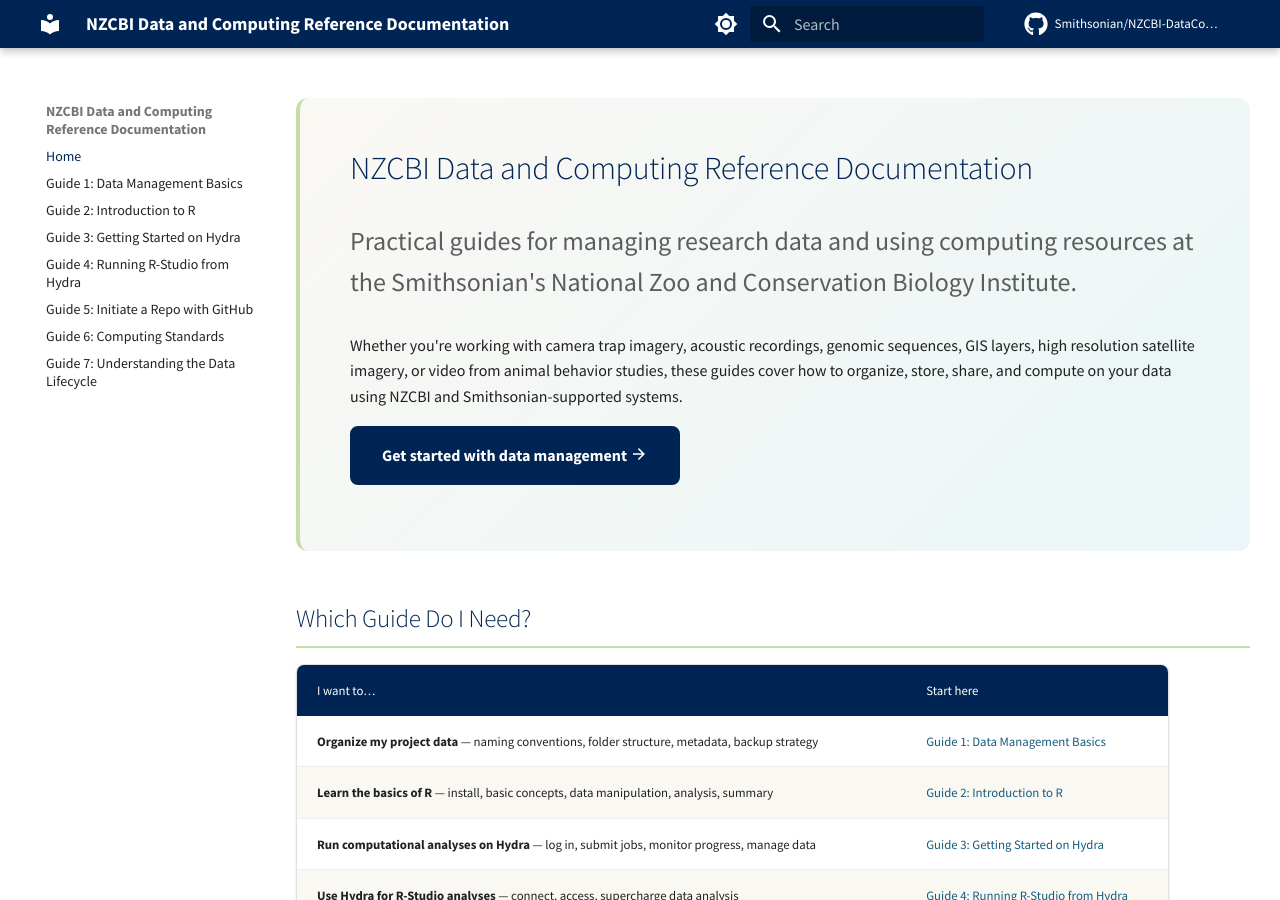
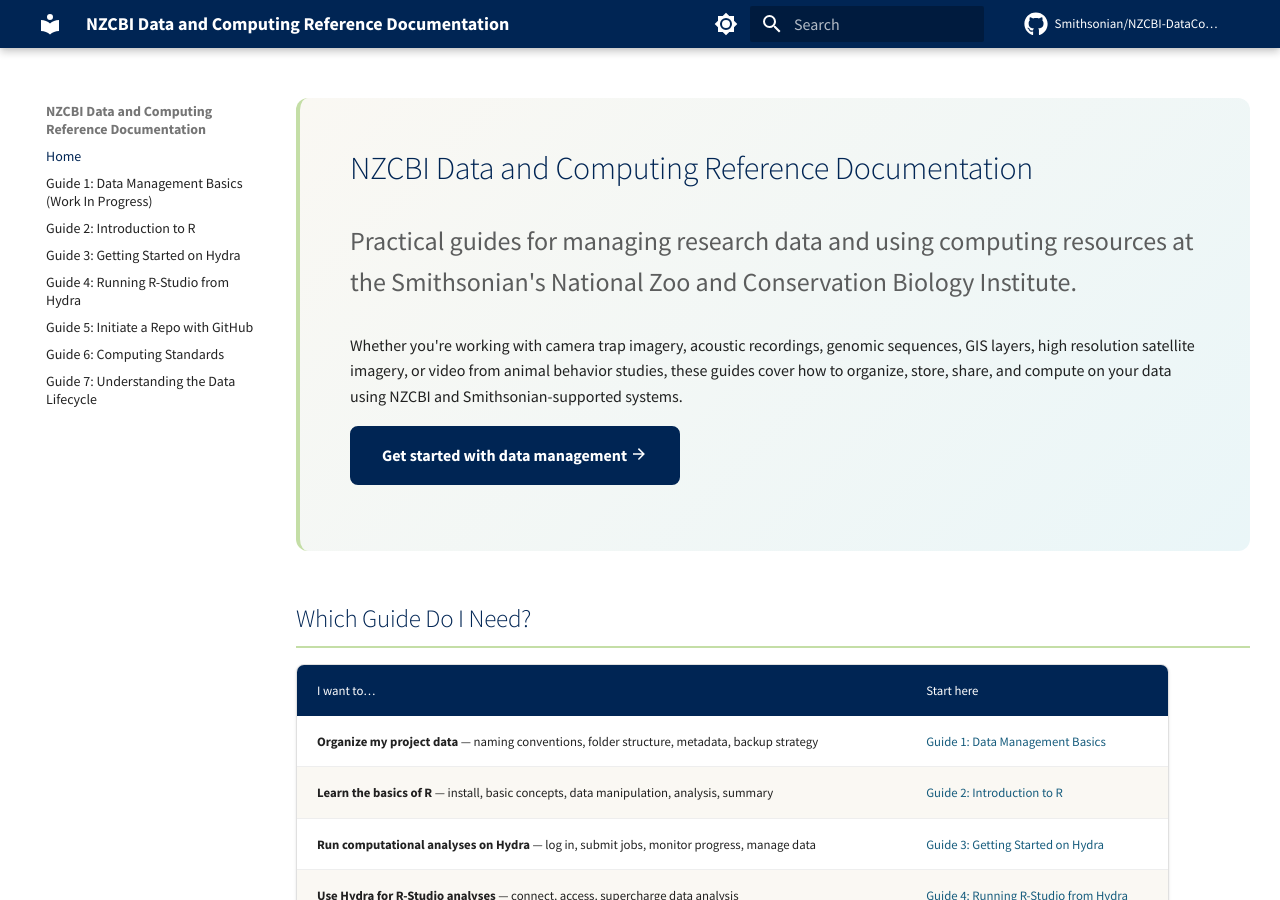
Before and after one commit to Smithsonian/NZCBI-DataComputingDocs, an MkDocs documentation site: the page built from docs/index.md, in a window 1280 px wide and 900 px high. Built offline with MkDocs 1.6.1 and Material for MkDocs 9.7.7, drawn with Linux system fonts in a browser that asks for light colours; comment, search, counter and statistics services are not loaded.

Commit message:
Work in Progress

```diff
--- a/mkdocs.yml
+++ b/mkdocs.yml
@@ -35,7 +35,7 @@
 
 nav:
   - Home: index.md
-  - "Guide 1: Data Management Basics": data-management.md
+  - "Guide 1: Data Management Basics (Work In Progress)": data-management.md
   - "Guide 2: Introduction to R": R-Intro.md
   - "Guide 3: Getting Started on Hydra": hydra.md
   - "Guide 4: Running R-Studio from Hydra": RStudio-Hydra.md
```
